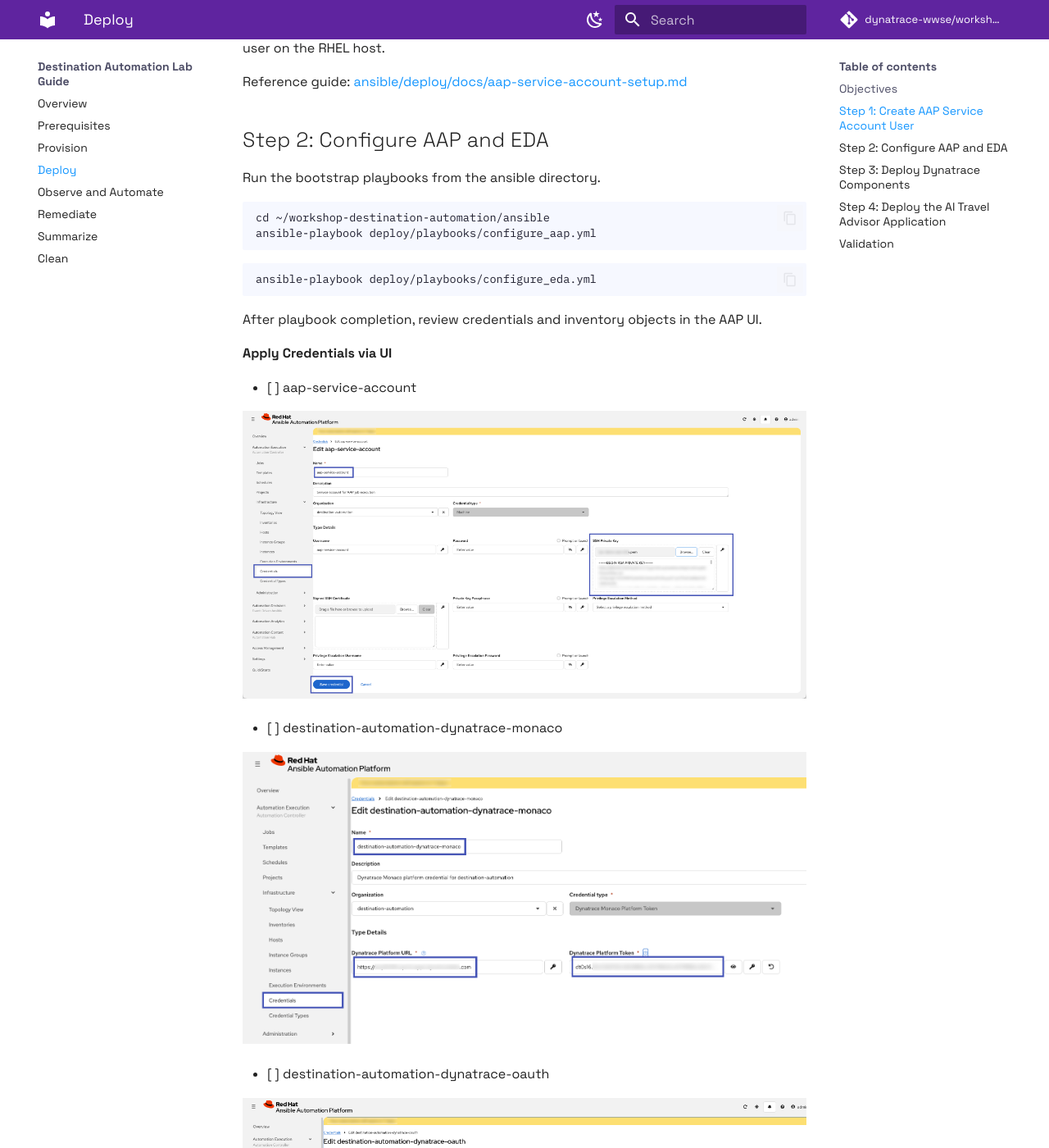
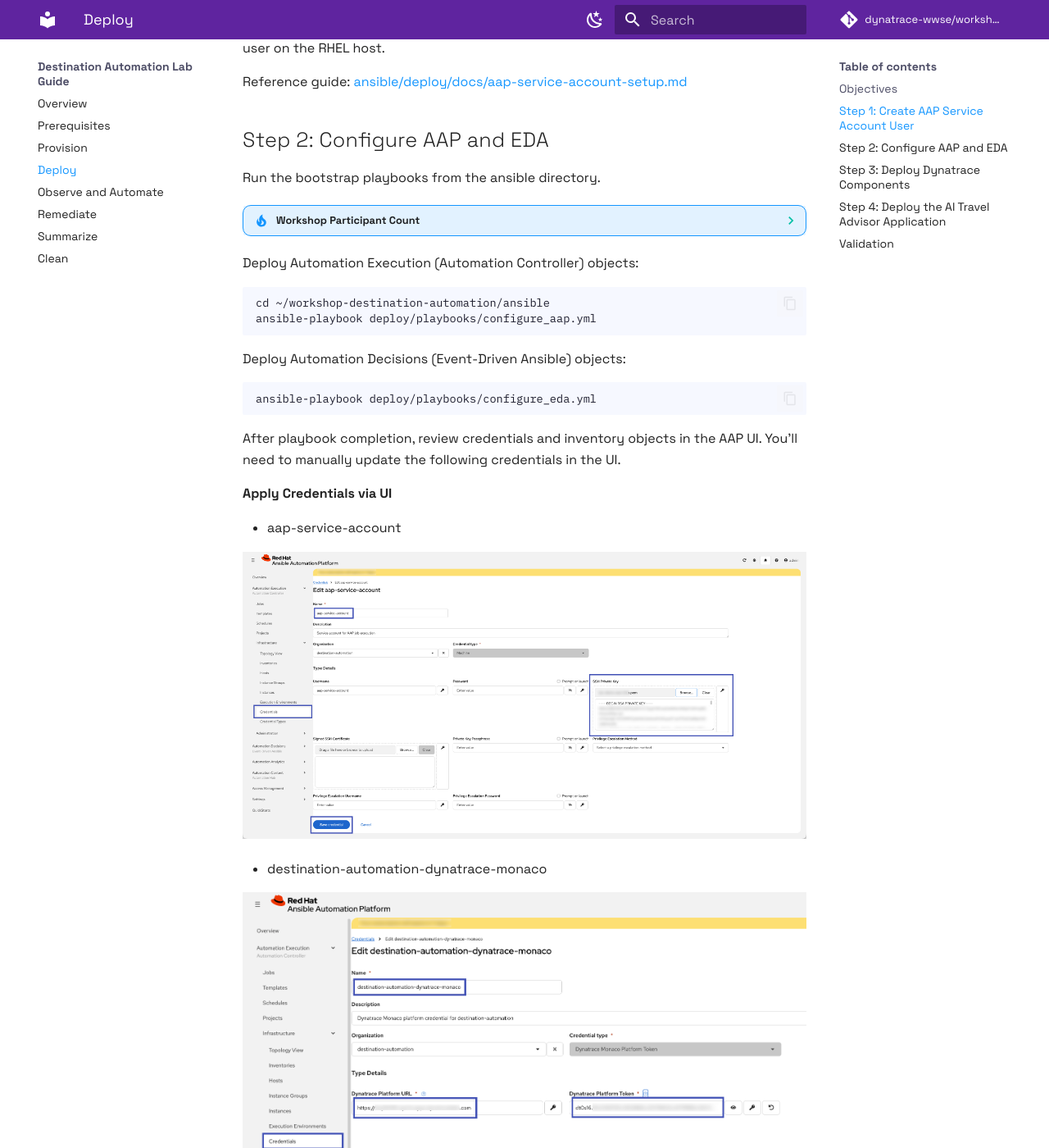
Before and after one commit to dynatrace-wwse/workshop-destination-automation, an MkDocs documentation site: the page built from docs/lab-guide/deploy.md, in a window 1280 px wide and 1400 px high, scrolled down 519 px. Shown: the whole window at 82% size. Built offline with MkDocs 1.6.1 and Material for MkDocs 9.7.7, drawn with Linux system fonts in a browser that asks for light colours; comment, search, counter and statistics services are not loaded; some of the changed text lies outside the part shown.

Commit message:
Enhance deployment guide with participant count configuration and clarify credential application steps

````diff
--- a/docs/lab-guide/deploy.md
+++ b/docs/lab-guide/deploy.md
@@ -20,36 +20,50 @@
 
 Run the bootstrap playbooks from the ansible directory.
 
+??? tip "Workshop Participant Count"
+    By default, a single workshop participant user login is created.  You can change the number of participant user logins created by setting the environment variable `AAP_PARTICIPANT_COUNT`.
+    For example, you can generate `5` participant user logins using:
+
+    ```
+    export AAP_PARTICIPANT_COUNT=5
+    ```
+
+    You'll find the credentials in the `/tmp/workshop-destination-automation-passwords/` directory (by default).
+
+Deploy Automation Execution (Automation Controller) objects:
+
 ```bash
 cd ~/workshop-destination-automation/ansible
 ansible-playbook deploy/playbooks/configure_aap.yml
 ```
 
+Deploy Automation Decisions (Event-Driven Ansible) objects:
+
 ```bash
 ansible-playbook deploy/playbooks/configure_eda.yml
 ```
 
-After playbook completion, review credentials and inventory objects in the AAP UI.
+After playbook completion, review credentials and inventory objects in the AAP UI.  You'll need to manually update the following credentials in the UI.
 
 **Apply Credentials via UI**
 
-- [ ] aap-service-account
+- aap-service-account
 
 ![aap-service-account](../assets/images/aap-credential-aap-service-account.png)
 
-- [ ] destination-automation-dynatrace-monaco
+- destination-automation-dynatrace-monaco
 
 ![dynatrace monaco](../assets/images/aap-credential-dynatrace-monaco.png)
 
-- [ ] destination-automation-dynatrace-oauth
+- destination-automation-dynatrace-oauth
 
 ![dynatrace oauth](../assets/images/aap-credential-dynatrace-oauth.png)
 
-- [ ] destination-automation-dynatrace-oneagent
+- destination-automation-dynatrace-oneagent
 
 ![dynatrace oneagent](../assets/images/aap-credential-dynatrace-oneagent.png)
 
-- [ ] destination-automation-dynatrace-otlp
+- destination-automation-dynatrace-otlp
 
 ![dynatrace otlp](../assets/images/aap-credential-dynatrace-otlp.png)
 
@@ -70,6 +84,9 @@
 
 - Dynatrace AppEngine apps
     - `destination-automation-deploy-dynatrace-apps`
+- Dynatrace API config objects
+    - `destination-automation-deploy-dynatrace-api-config`
+    - Contains objects that aren't currently supported by Monaco
 - Dynatrace Monaco project
     - `destination-automation-deploy-dynatrace-monaco`
 - Dynatrace EdgeConnect (when private network connectivity requires it)
````
